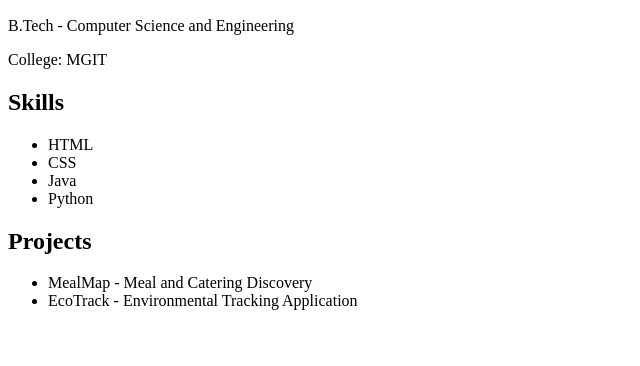
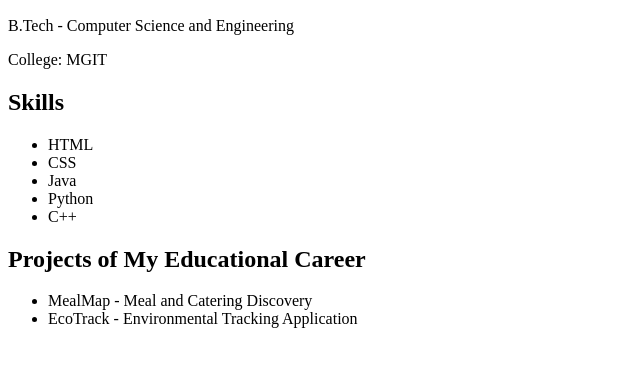
Before and after one commit to Sujith-2904/extprac9, a plain HTML site: page index.html in a window 1280 px wide. Shown: the part 110-476 px from the top of the page, without its empty margins (0-640 px from the left). Drawn offline with Linux system fonts and the light colour scheme.

```diff
--- a/index.html
+++ b/index.html
@@ -16,9 +16,10 @@
         <li>CSS</li>
         <li>Java</li>
         <li>Python</li>
+        <li>C++</li>
     </ul>
 
-    <h2>Projects</h2>
+    <h2>Projects of My Educational Career</h2>
     <ul>
         <li>MealMap - Meal and Catering Discovery</li>
         <li>EcoTrack - Environmental Tracking Application</li>
```
